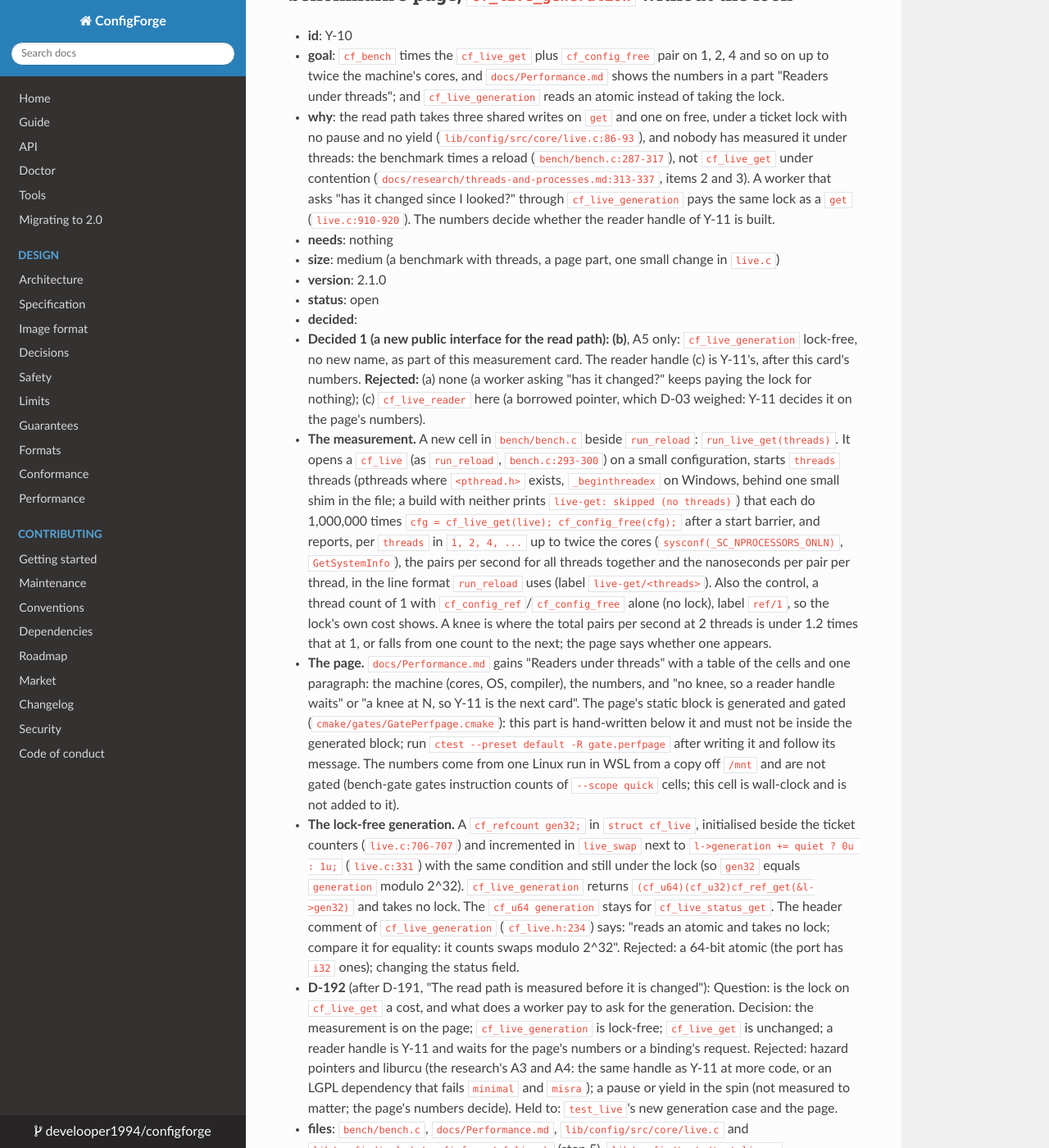
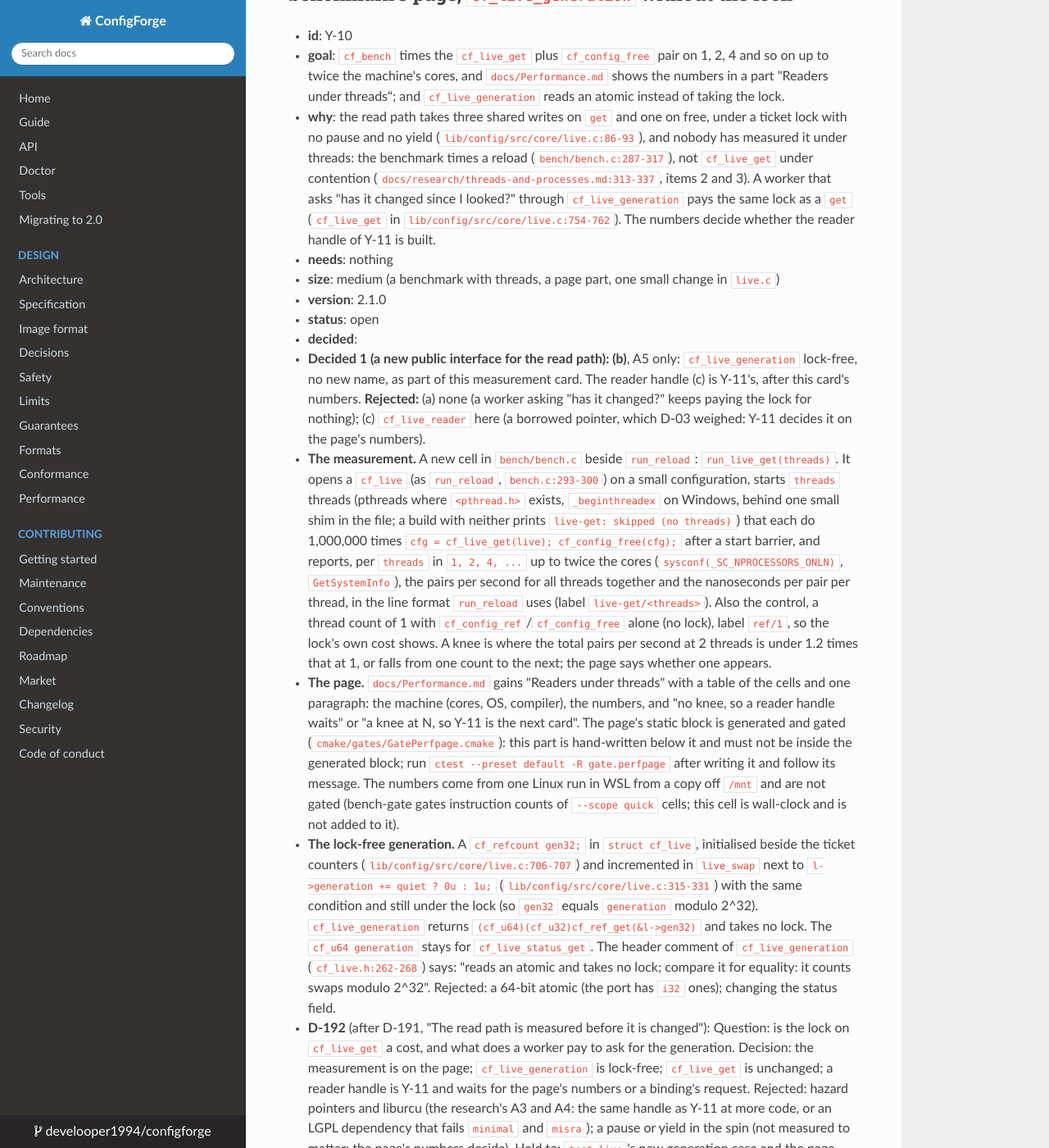
Before and after one commit to develooper1994/configforge, an MkDocs documentation site: the page built from docs/plan/Y-asked.md, in a window 1280 px wide and 1400 px high, scrolled down 13992 px. Shown: the whole window at 82% size. Built offline with MkDocs 1.6.1, drawn with Linux system fonts in a browser that asks for light colours; some of the changed text lies outside the part shown.

Commit message:
Plan: the cited lines of C-2a, C-8a, C-9, C-10a, F-1b and Y-10 follow the code
Co-Authored-By: Claude Haiku 5.5 <noreply@anthropic.com>

```diff
--- a/docs/plan/Y-asked.md
+++ b/docs/plan/Y-asked.md
@@ -291,7 +291,7 @@ answer under "Organiser's answers"). Both are copied into
 
 * **id**: Y-10
 * **goal**: `cf_bench` times the `cf_live_get` plus `cf_config_free` pair on 1, 2, 4 and so on up to twice the machine's cores, and `docs/Performance.md` shows the numbers in a part "Readers under threads"; and `cf_live_generation` reads an atomic instead of taking the lock.
-* **why**: the read path takes three shared writes on `get` and one on free, under a ticket lock with no pause and no yield (`lib/config/src/core/live.c:86-93`), and nobody has measured it under threads: the benchmark times a reload (`bench/bench.c:287-317`), not `cf_live_get` under contention (`docs/research/threads-and-processes.md:313-337`, items 2 and 3). A worker that asks "has it changed since I looked?" through `cf_live_generation` pays the same lock as a `get` (`live.c:910-920`). The numbers decide whether the reader handle of Y-11 is built.
+* **why**: the read path takes three shared writes on `get` and one on free, under a ticket lock with no pause and no yield (`lib/config/src/core/live.c:86-93`), and nobody has measured it under threads: the benchmark times a reload (`bench/bench.c:287-317`), not `cf_live_get` under contention (`docs/research/threads-and-processes.md:313-337`, items 2 and 3). A worker that asks "has it changed since I looked?" through `cf_live_generation` pays the same lock as a `get` (`cf_live_get` in `lib/config/src/core/live.c:754-762`). The numbers decide whether the reader handle of Y-11 is built.
 * **needs**: nothing
 * **size**: medium (a benchmark with threads, a page part, one small change in `live.c`)
 * **version**: 2.1.0
@@ -300,7 +300,7 @@ answer under "Organiser's answers"). Both are copied into
   * **Decided 1 (a new public interface for the read path): (b)**, A5 only: `cf_live_generation` lock-free, no new name, as part of this measurement card. The reader handle (c) is Y-11's, after this card's numbers. **Rejected:** (a) none (a worker asking "has it changed?" keeps paying the lock for nothing); (c) `cf_live_reader` here (a borrowed pointer, which D-03 weighed: Y-11 decides it on the page's numbers).
   * **The measurement.** A new cell in `bench/bench.c` beside `run_reload`: `run_live_get(threads)`. It opens a `cf_live` (as `run_reload`, `bench.c:293-300`) on a small configuration, starts `threads` threads (pthreads where `<pthread.h>` exists, `_beginthreadex` on Windows, behind one small shim in the file; a build with neither prints `live-get: skipped (no threads)`) that each do 1,000,000 times `cfg = cf_live_get(live); cf_config_free(cfg);` after a start barrier, and reports, per `threads` in `1, 2, 4, ...` up to twice the cores (`sysconf(_SC_NPROCESSORS_ONLN)`, `GetSystemInfo`), the pairs per second for all threads together and the nanoseconds per pair per thread, in the line format `run_reload` uses (label `live-get/<threads>`). Also the control, a thread count of 1 with `cf_config_ref`/`cf_config_free` alone (no lock), label `ref/1`, so the lock's own cost shows. A knee is where the total pairs per second at 2 threads is under 1.2 times that at 1, or falls from one count to the next; the page says whether one appears.
   * **The page.** `docs/Performance.md` gains "Readers under threads" with a table of the cells and one paragraph: the machine (cores, OS, compiler), the numbers, and "no knee, so a reader handle waits" or "a knee at N, so Y-11 is the next card". The page's static block is generated and gated (`cmake/gates/GatePerfpage.cmake`): this part is hand-written below it and must not be inside the generated block; run `ctest --preset default -R gate.perfpage` after writing it and follow its message. The numbers come from one Linux run in WSL from a copy off `/mnt` and are not gated (bench-gate gates instruction counts of `--scope quick` cells; this cell is wall-clock and is not added to it).
-  * **The lock-free generation.** A `cf_refcount gen32;` in `struct cf_live`, initialised beside the ticket counters (`live.c:706-707`) and incremented in `live_swap` next to `l->generation += quiet ? 0u : 1u;` (`live.c:331`) with the same condition and still under the lock (so `gen32` equals `generation` modulo 2^32). `cf_live_generation` returns `(cf_u64)(cf_u32)cf_ref_get(&l->gen32)` and takes no lock. The `cf_u64 generation` stays for `cf_live_status_get`. The header comment of `cf_live_generation` (`cf_live.h:234`) says: "reads an atomic and takes no lock; compare it for equality: it counts swaps modulo 2^32". Rejected: a 64-bit atomic (the port has `i32` ones); changing the status field.
+  * **The lock-free generation.** A `cf_refcount gen32;` in `struct cf_live`, initialised beside the ticket counters (`lib/config/src/core/live.c:706-707`) and incremented in `live_swap` next to `l->generation += quiet ? 0u : 1u;` (`lib/config/src/core/live.c:315-331`) with the same condition and still under the lock (so `gen32` equals `generation` modulo 2^32). `cf_live_generation` returns `(cf_u64)(cf_u32)cf_ref_get(&l->gen32)` and takes no lock. The `cf_u64 generation` stays for `cf_live_status_get`. The header comment of `cf_live_generation` (`cf_live.h:262-268`) says: "reads an atomic and takes no lock; compare it for equality: it counts swaps modulo 2^32". Rejected: a 64-bit atomic (the port has `i32` ones); changing the status field.
   * **D-192** (after D-191, "The read path is measured before it is changed"): Question: is the lock on `cf_live_get` a cost, and what does a worker pay to ask for the generation. Decision: the measurement is on the page; `cf_live_generation` is lock-free; `cf_live_get` is unchanged; a reader handle is Y-11 and waits for the page's numbers or a binding's request. Rejected: hazard pointers and liburcu (the research's A3 and A4: the same handle as Y-11 at more code, or an LGPL dependency that fails `minimal` and `misra`); a pause or yield in the spin (not measured to matter; the page's numbers decide). Held to: `test_live`'s new generation case and the page.
 * **files**: `bench/bench.c`, `docs/Performance.md`, `lib/config/src/core/live.c` and `lib/config/include/configforge/cf_live.h` (step 5), `lib/config/tests/test_live.c`, `CHANGELOG.md`, `docs/Decisions.md`; last: `docs/Codemap.md` (generated).
 * **steps**:
```
Also changed, not shown: docs/plan/C-change-2.md (+11 -11 lines), docs/plan/C-change.md (+2 -2 lines), docs/plan/F-files.md (+1 -1 lines).
